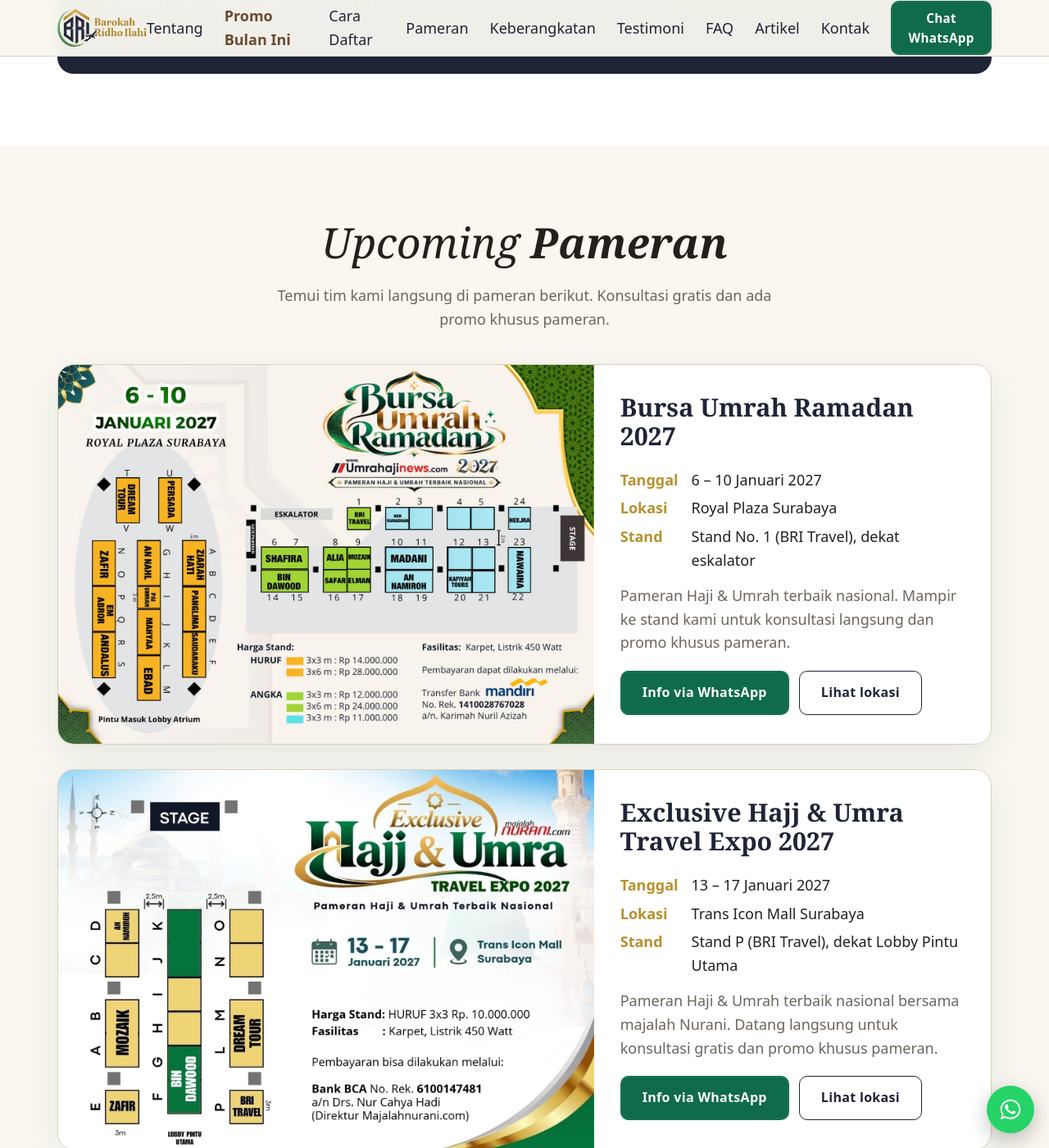
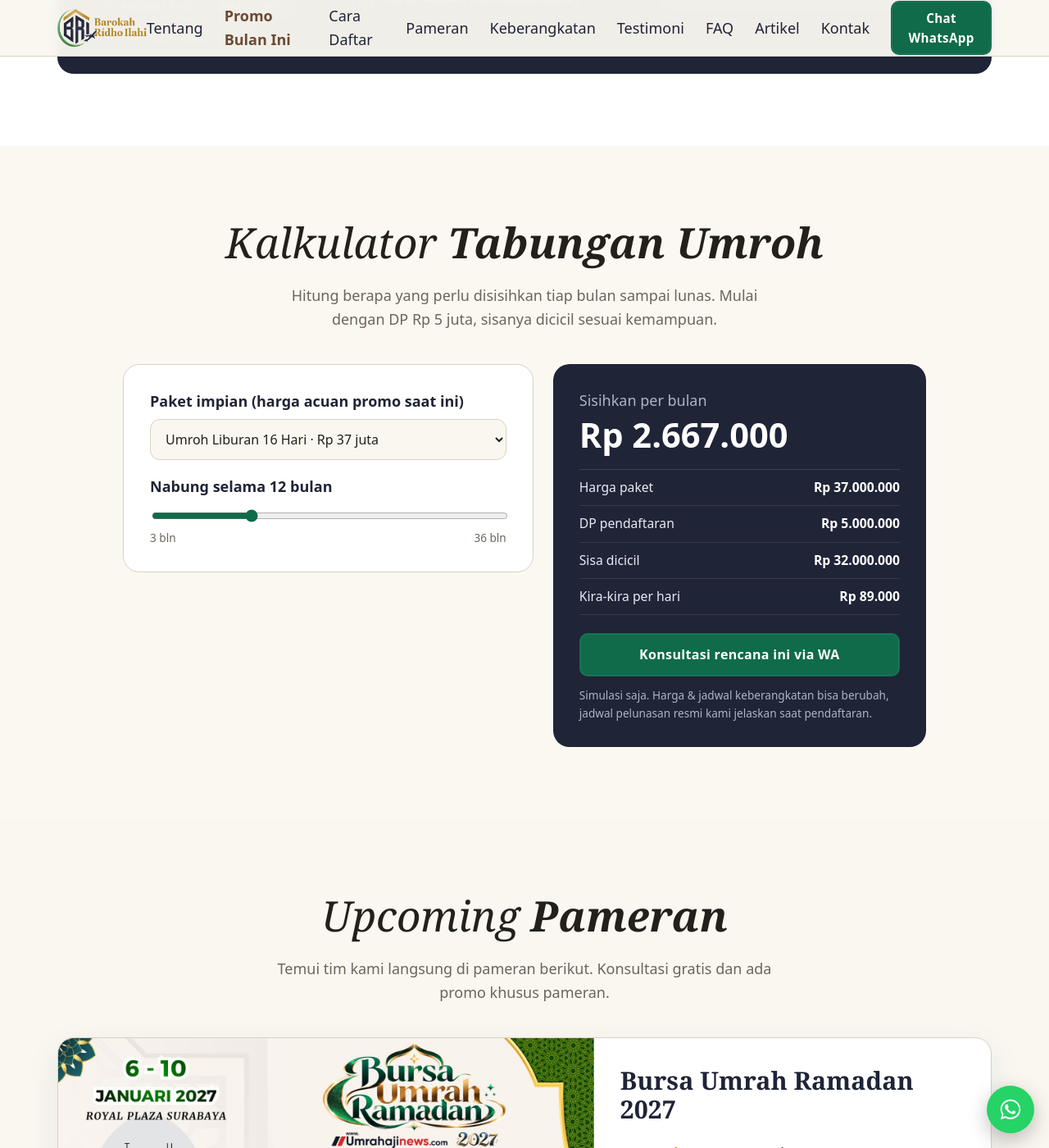
Before and after one commit to iLik7/bri-travel, a Jekyll site: the page built from index.html, in a window 1280 px wide and 1400 px high, scrolled down 6159 px. Shown: the whole window at 82% size. Built offline with Jekyll 4.4.1, drawn with Linux system fonts in a browser that asks for light colours; some web fonts are replaced.

Commit message:
Tambah kalkulator tabungan Umroh
Co-Authored-By: Claude Opus 5.5 <noreply@anthropic.com>
Claude-Session: https://claude.ai/code/session_013Pg1s83jwZoTMUyE5hU3HD

```diff
--- a/assets/style.css
+++ b/assets/style.css
@@ -390,3 +390,27 @@ h1, h2, h3 { font-family: var(--serif); line-height: 1.15; margin: 0 0 .5em; }
   .artikel-cta .btn { flex: 1 1 100%; text-align: center; }
 }
 .artikel-body a.btn { color: #fff; }
+
+/* Kalkulator */
+.kalkulator { background: #fbf8f1; }
+.kalk { display: grid; grid-template-columns: 1.1fr 1fr; gap: 24px; max-width: 980px; margin: 0 auto; }
+.kalk-input, .kalk-hasil { border-radius: 20px; padding: 30px 32px; }
+.kalk-input { background: #fff; border: 1px solid var(--line); }
+.kalk-input label { display: block; font-weight: 700; color: var(--navy); margin: 18px 0 8px; }
+.kalk-input label:first-child { margin-top: 0; }
+.kalk-input select, .kalk-input input[type=text] { width: 100%; font: inherit; font-size: 1rem; padding: 12px 14px; border: 1px solid var(--line); border-radius: 12px; background: var(--cream); color: var(--ink); }
+.kalk-input input[type=range] { width: 100%; accent-color: var(--wa); }
+.kalk-scale { display: flex; justify-content: space-between; font-size: .85rem; color: var(--muted); }
+.kalk-hasil { background: var(--navy); color: #e8eaf2; display: flex; flex-direction: column; }
+.kalk-hasil > p { margin: 0; color: #aeb3c5; }
+.kalk-hasil strong { font-size: clamp(2rem, 4vw, 2.6rem); color: #fff; line-height: 1.2; margin: 4px 0 16px; }
+.kalk-hasil ul { list-style: none; margin: 0 0 22px; padding: 0; border-top: 1px solid rgba(255,255,255,.15); }
+.kalk-hasil li { display: flex; justify-content: space-between; gap: 12px; padding: 9px 0; border-bottom: 1px solid rgba(255,255,255,.1); font-size: .98rem; }
+.kalk-hasil li b { color: #fff; }
+.kalk-hasil .btn { text-align: center; }
+.kalk-hasil small { margin-top: 12px; color: #aeb3c5; font-size: .85rem; }
+@media (max-width: 760px) {
+  .kalk { grid-template-columns: 1fr; }
+  .kalk-input, .kalk-hasil { padding: 24px 20px; }
+}
+.kalk { align-items: start; }
--- a/index.html
+++ b/index.html
@@ -107,6 +107,67 @@ layout: default
         </div>
       </div>
     </div>
+  </section>
+
+  <section class="section kalkulator" id="kalkulator">
+    <div class="wrap">
+      <h2 class="title"><i>Kalkulator</i> <b>Tabungan Umroh</b></h2>
+      <p class="sub">Hitung berapa yang perlu disisihkan tiap bulan sampai lunas. Mulai dengan DP Rp 5 juta, sisanya dicicil sesuai kemampuan.</p>
+      <div class="kalk">
+        <div class="kalk-input">
+          <label for="k-paket">Paket impian (harga acuan promo saat ini)</label>
+          <select id="k-paket">
+            {%- for p in site.data.promo.daftar %}{% if p.tampil != false %}{% for j in p.jadwal %}
+            <option value="{{ j.harga }}" data-nama="{{ p.nama }}">{{ p.nama }} {{ j.durasi }} · {{ j.harga }}</option>
+            {%- endfor %}{% endif %}{% endfor %}
+            <option value="lain" data-nama="">Harga lain…</option>
+          </select>
+          <div id="k-lain-wrap" hidden>
+            <label for="k-lain">Harga paket (Rp)</label>
+            <input id="k-lain" type="text" inputmode="numeric" placeholder="contoh 35.000.000">
+          </div>
+          <label for="k-bulan">Nabung selama <b id="k-bulan-val">12</b> bulan</label>
+          <input id="k-bulan" type="range" min="3" max="36" step="1" value="12">
+          <div class="kalk-scale"><span>3 bln</span><span>36 bln</span></div>
+        </div>
+        <div class="kalk-hasil" aria-live="polite">
+          <p>Sisihkan per bulan</p>
+          <strong id="k-bulanan">–</strong>
+          <ul>
+            <li><span>Harga paket</span><b id="k-harga">–</b></li>
+            <li><span>DP pendaftaran</span><b>Rp 5.000.000</b></li>
+            <li><span>Sisa dicicil</span><b id="k-sisa">–</b></li>
+            <li><span>Kira-kira per hari</span><b id="k-harian">–</b></li>
+          </ul>
+          <a id="k-wa" class="btn btn-wa" href="https://wa.me/{{ u.wa_konsultan }}" target="_blank" rel="noopener">Konsultasi rencana ini via WA</a>
+          <small>Simulasi saja. Harga & jadwal keberangkatan bisa berubah, jadwal pelunasan resmi kami jelaskan saat pendaftaran.</small>
+        </div>
+      </div>
+    </div>
+    <script>
+    (function(){
+      var DP=5000000, sel=document.getElementById('k-paket'), lainW=document.getElementById('k-lain-wrap'), lain=document.getElementById('k-lain'), bln=document.getElementById('k-bulan');
+      var rp=function(n){return 'Rp '+Math.round(n).toLocaleString('id-ID');};
+      var parse=function(t){t=String(t).toLowerCase();var m=t.match(/([\d.,]+)\s*(juta|jt)/);if(m)return parseFloat(m[1].replace(/\./g,'').replace(',','.'))*1e6;var d=t.replace(/[^\d]/g,'');return d?parseInt(d,10):0;};
+      function hitung(){
+        var isLain=sel.value==='lain'; lainW.hidden=!isLain;
+        var harga=isLain?parse(lain.value):parse(sel.value), n=+bln.value;
+        document.getElementById('k-bulan-val').textContent=n;
+        if(!harga){['k-harga','k-sisa','k-bulanan','k-harian'].forEach(function(i){document.getElementById(i).textContent='–';});return;}
+        var sisa=Math.max(harga-DP,0), per=sisa/n;
+        document.getElementById('k-harga').textContent=rp(harga);
+        document.getElementById('k-sisa').textContent=rp(sisa);
+        document.getElementById('k-bulanan').textContent=rp(Math.ceil(per/1000)*1000);
+        document.getElementById('k-harian').textContent=rp(Math.ceil(per/30/1000)*1000);
+        var nama=sel.options[sel.selectedIndex].getAttribute('data-nama')||'Umroh';
+        var pesan='Assalamualaikum, saya ingin merencanakan '+nama+' dengan budget sekitar '+rp(harga)+'. Rencana DP Rp 5 juta lalu nabung sekitar '+rp(Math.ceil(per/1000)*1000)+' per bulan selama '+n+' bulan. Bisa dibantu?';
+        document.getElementById('k-wa').href='https://wa.me/{{ u.wa_konsultan }}?text='+encodeURIComponent(pesan);
+      }
+      sel.addEventListener('change',hitung); bln.addEventListener('input',hitung);
+      lain.addEventListener('input',function(){var d=lain.value.replace(/[^\d]/g,'');lain.value=d?parseInt(d,10).toLocaleString('id-ID'):'';hitung();});
+      hitung();
+    })();
+    </script>
   </section>
 
   {%- assign pameran_tampil = site.data.pameran | where: "tampil", true %}
```
